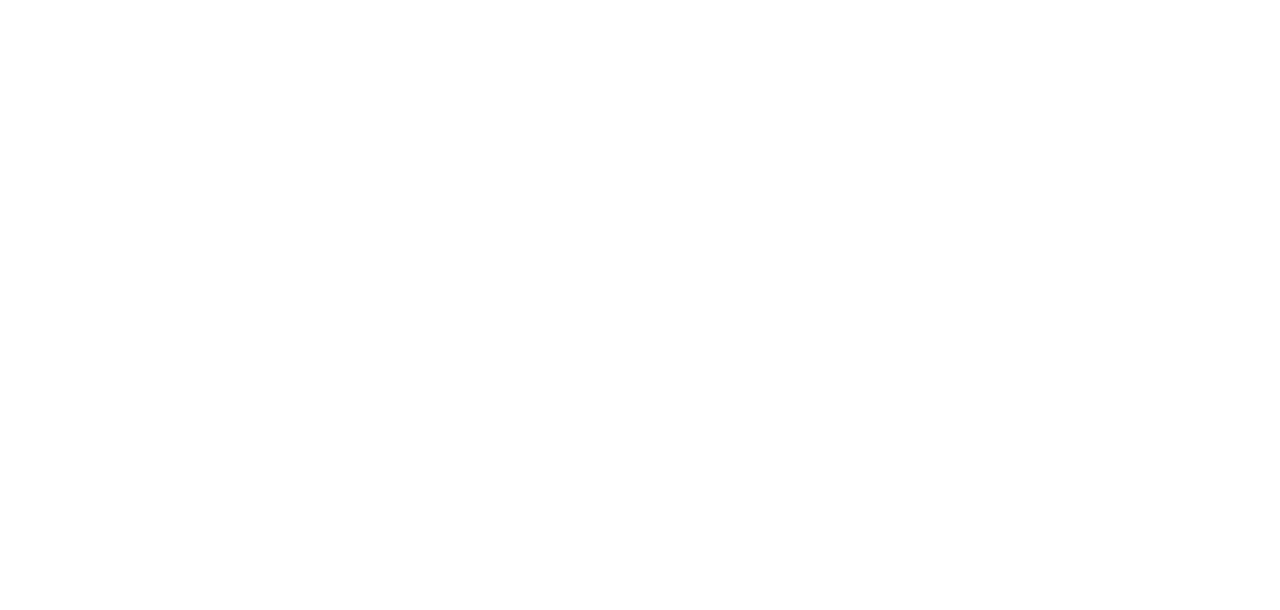
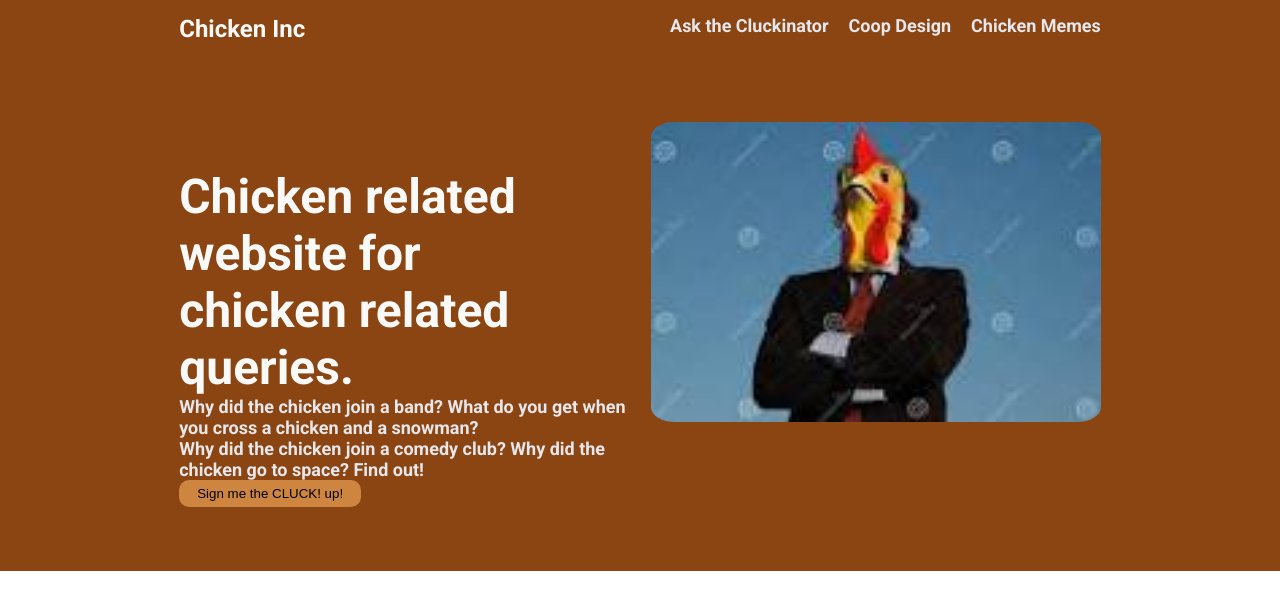
Before and after one commit to shivmurjani/Landing, a plain HTML site: page index.html in a window 1280 px wide. Drawn offline with Linux system fonts and the light colour scheme.

Commit message:
completed section1

```diff
--- a/index.html
+++ b/index.html
@@ -3,9 +3,36 @@
 <head>
     <meta charset="UTF-8">
     <meta name="viewport" content="width=device-width, initial-scale=1.0">
+    <link rel="stylesheet" href="styles.css">
     <title>Document</title>
 </head>
 <body>
+    <div class="section1">
+        <div class="navbar">
+            <div class="navbar-left">Chicken Inc</div>
+            <div class="navbar-right">
+                <ul>
+                    <li class="links"><a href="#">Ask the Cluckinator</a></li>
+                    <li class="links"><a href="#">Coop Design</a></li>
+                    <li class="links"><a href="#">Chicken Memes</a></li>
+                </ul>
+            </div>
+        </div>
+        <div class="content">
+            <div class="content-left">
+                <h1>Chicken related website for </br>chicken related queries.</h1>
+                <p>Why did the chicken join a band? What do you get when you cross a chicken and a snowman?</p>
+                <p>Why did the chicken join a comedy club? Why did the chicken go to space? Find out!</p>
+                <button>Sign me the CLUCK! up!</button>
+            </div>
+            <div class="content-right">
+                <img src="./chic.jpeg" alt="chicken" width="450px" height="300px"/>
+            </div>
+        </div>
+    </div>
+    <div class="section2">
+
+    </div>
 
 </body>
 </html>
--- a/styles.css
+++ b/styles.css
@@ -1,4 +1,4 @@
-@import url('https://fonts.googleapis.com/css2?family=Roboto&display=swap');
+@import url('https://fonts.googleapis.com/css2?family=Roboto:wght@700&display=swap');
 
 *{
     margin: 0;
@@ -8,3 +8,63 @@
 body{
     font-family: 'Roboto', sans-serif;
 }
+
+ul{
+    display: flex;
+    gap:20px;
+
+}
+
+li,a,p{
+    text-decoration: none;
+    list-style: none;
+    font-size: 18px;
+    color: #e5e7eb;
+}
+
+h1{
+    font-size: 48px;
+    color: #f9faf8;
+}
+
+img{
+    border-radius: 5%;
+}
+
+button{
+
+    padding: 6px 18px;
+    text-align: center;
+    background-color: #CD853F;
+    border: 2;
+    border-radius: 10px;
+    border-style:none;
+}
+
+.section1{
+    background-color: #8B4513;
+}
+
+.navbar{
+    display: flex;
+    justify-content: space-between;
+    padding: 15px 14%;
+}
+
+.navbar-left{
+    font-size: 24px;
+    color: #f9faf8;
+}
+
+.content{
+    display: flex;
+    padding: 5% 14%;
+    justify-content: space-between;
+}
+.content-left{
+    padding-top: 5%;
+}
+/* SECTION 2 */
+.section2{
+    background-color: white;
+}
```
Also changed, not shown: chic.jpeg (added), chicken.webp (added).
